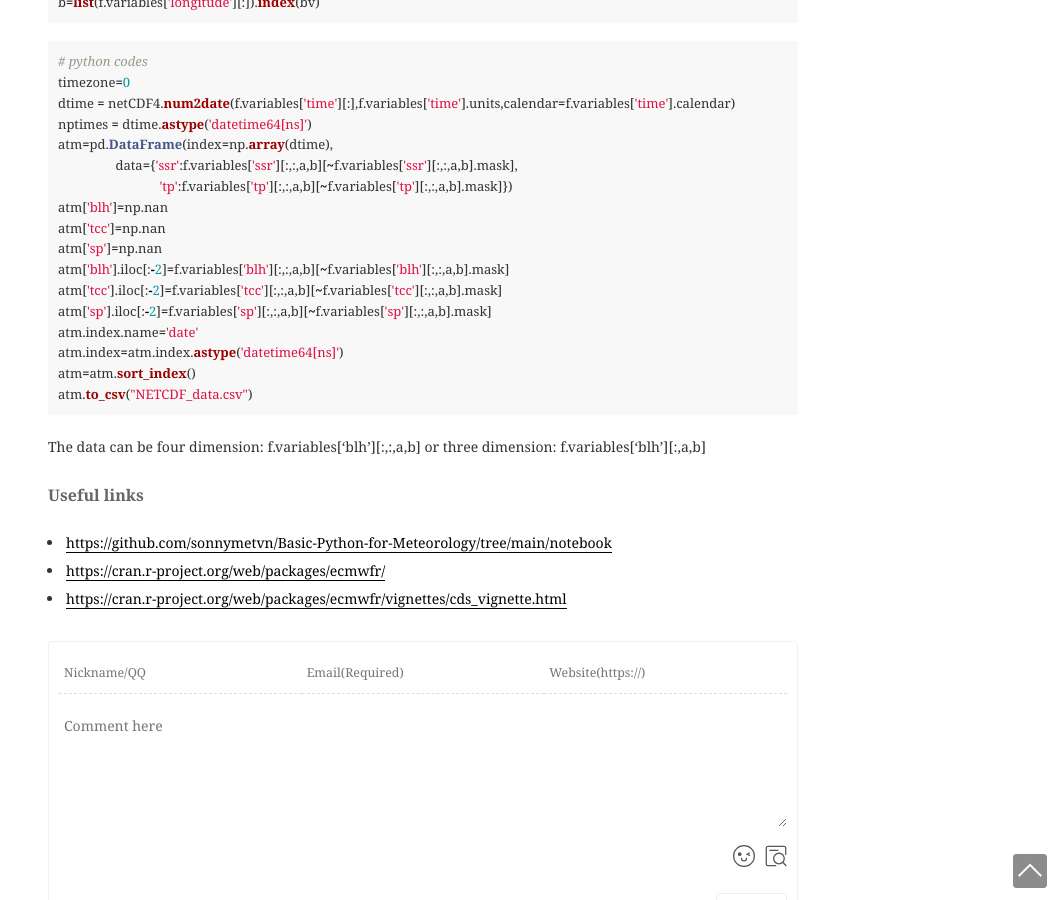
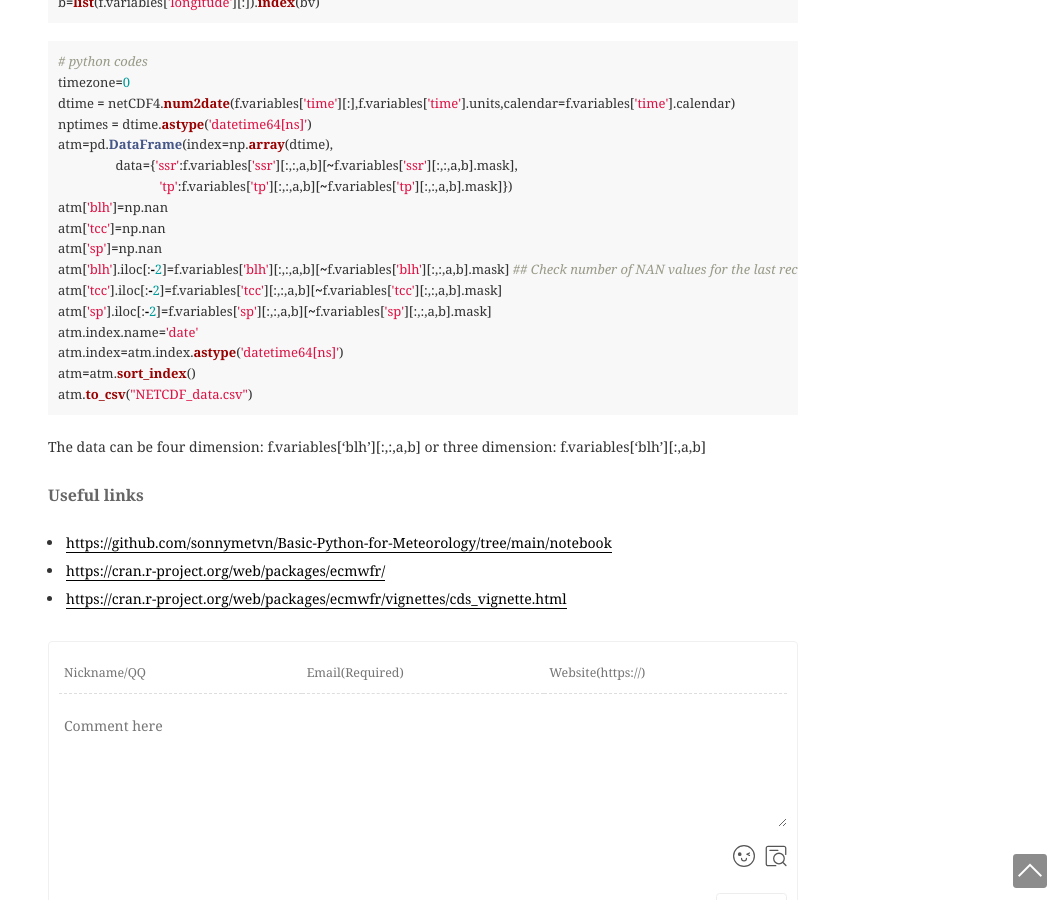
Before and after one commit to songair/Congbo, a Jekyll site: the page built from _posts/2022-07-15-Meteorological data sources.md, in a window 1280 px wide and 900 px high, scrolled down 1735 px. Shown: the whole window, without its empty margins (217-1280 px from the left). Built offline with Jekyll 4.4.1, drawn with Linux system fonts in a browser that asks for light colours; comment, search, counter and statistics services are not loaded.

Commit message:
Update 2022-07-15-Meteorological data sources.md

```diff
--- a/_posts/2022-07-15-Meteorological data sources.md
+++ b/_posts/2022-07-15-Meteorological data sources.md
@@ -96,7 +96,7 @@ atm=pd.DataFrame(index=np.array(dtime),
 atm['blh']=np.nan
 atm['tcc']=np.nan
 atm['sp']=np.nan
-atm['blh'].iloc[:-2]=f.variables['blh'][:,:,a,b][~f.variables['blh'][:,:,a,b].mask]
+atm['blh'].iloc[:-2]=f.variables['blh'][:,:,a,b][~f.variables['blh'][:,:,a,b].mask] ## Check number of NAN values for the last records [:-2]
 atm['tcc'].iloc[:-2]=f.variables['tcc'][:,:,a,b][~f.variables['tcc'][:,:,a,b].mask]
 atm['sp'].iloc[:-2]=f.variables['sp'][:,:,a,b][~f.variables['sp'][:,:,a,b].mask]
 atm.index.name='date'
```
